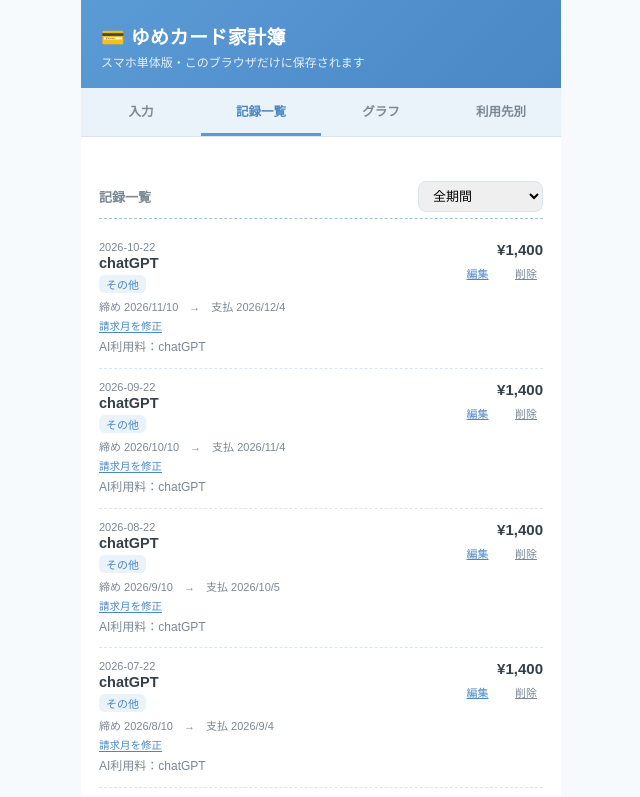
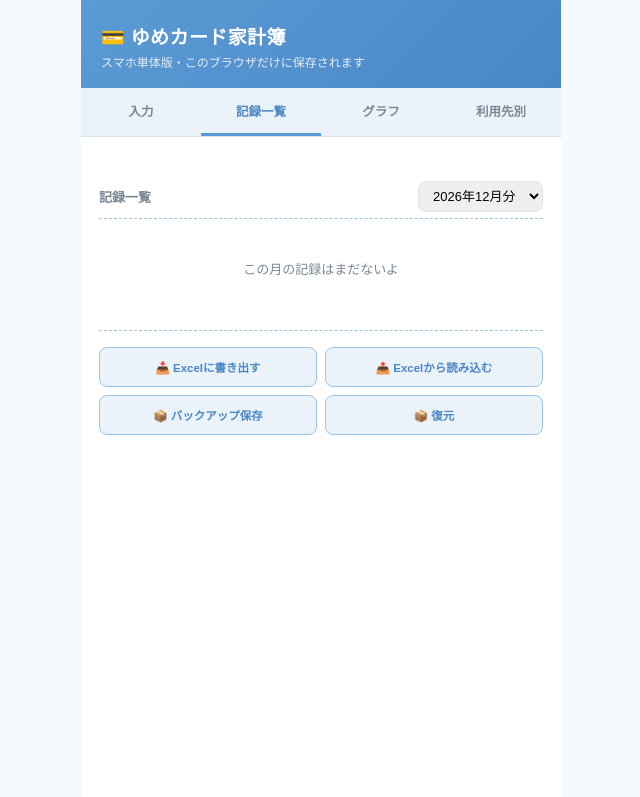
Before and after one commit to momoa3939/yume-card, a plain HTML site: page index.html in a window 1280 px wide. Both pictures are taken after a click on the button "記録一覧". Shown: the top 797 px of the page, without its empty margins (319-959 px from the left). Drawn offline with Linux system fonts and the light colour scheme.

Commit message:
Add files via upload

```diff
--- a/index.html
+++ b/index.html
@@ -1067,7 +1067,9 @@ function renderList(){
   const select = document.getElementById('list-month-select');
 
   // 月選択肢の生成
+  // 開いた日の月(締め日基準)は、まだ記録がなくても必ず選択肢に入れておく
   const monthsSet = new Set(entries.map(e => effectiveClosingMonth(e)));
+  monthsSet.add(closingMonthLabel(todayStr()));
   const months = [...monthsSet].sort();
   const prevSelected = sharedMonthFilter;
   select.innerHTML = '<option value="__all__">全期間</option>' +
@@ -1153,17 +1155,18 @@ function renderGraph(){
   // カテゴリ別（月選択）：記録一覧タブと選択中の月を共有する
   const catSelect = document.getElementById('cat-month-select');
   const prevSelected = sharedMonthFilter;
+  // 開いた日の月(締め日基準)は、まだ記録がなくても必ず選択肢に入れておく
+  const selectMonths = [...new Set([...months, thisClosingLabel])].sort();
   catSelect.innerHTML = '<option value="__all__">全期間</option>' +
-    months.slice().reverse().map(m=>{
+    selectMonths.slice().reverse().map(m=>{
       const [y,mo] = m.split('-');
       return `<option value="${m}">${y}年${parseInt(mo)}月分</option>`;
     }).join("");
 
-  if(prevSelected && (prevSelected === "__all__" || months.includes(prevSelected))){
+  if(prevSelected && (prevSelected === "__all__" || selectMonths.includes(prevSelected))){
     catSelect.value = prevSelected;
   }else{
-    const thisMonthLabel = closingMonthLabel(todayStr());
-    catSelect.value = months.includes(thisMonthLabel) ? thisMonthLabel : "__all__";
+    catSelect.value = thisClosingLabel;
   }
   sharedMonthFilter = catSelect.value || "__all__";
 
```
